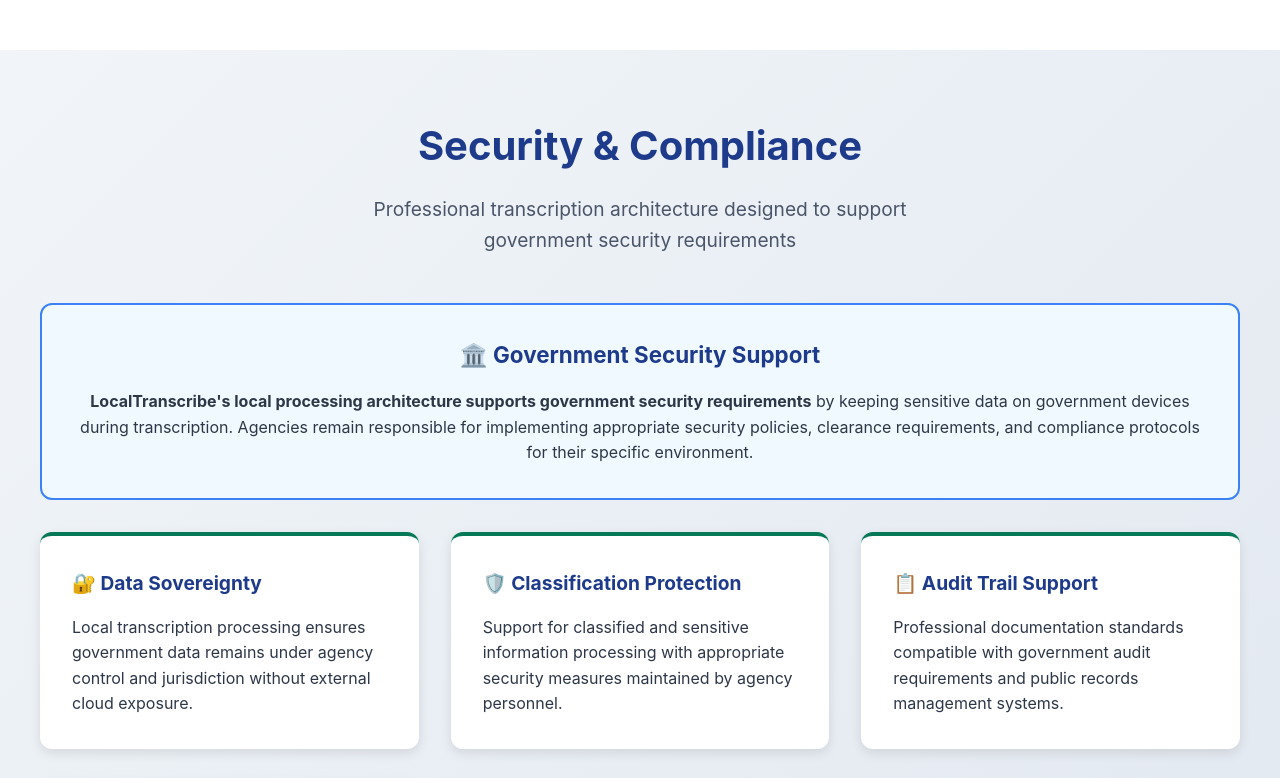
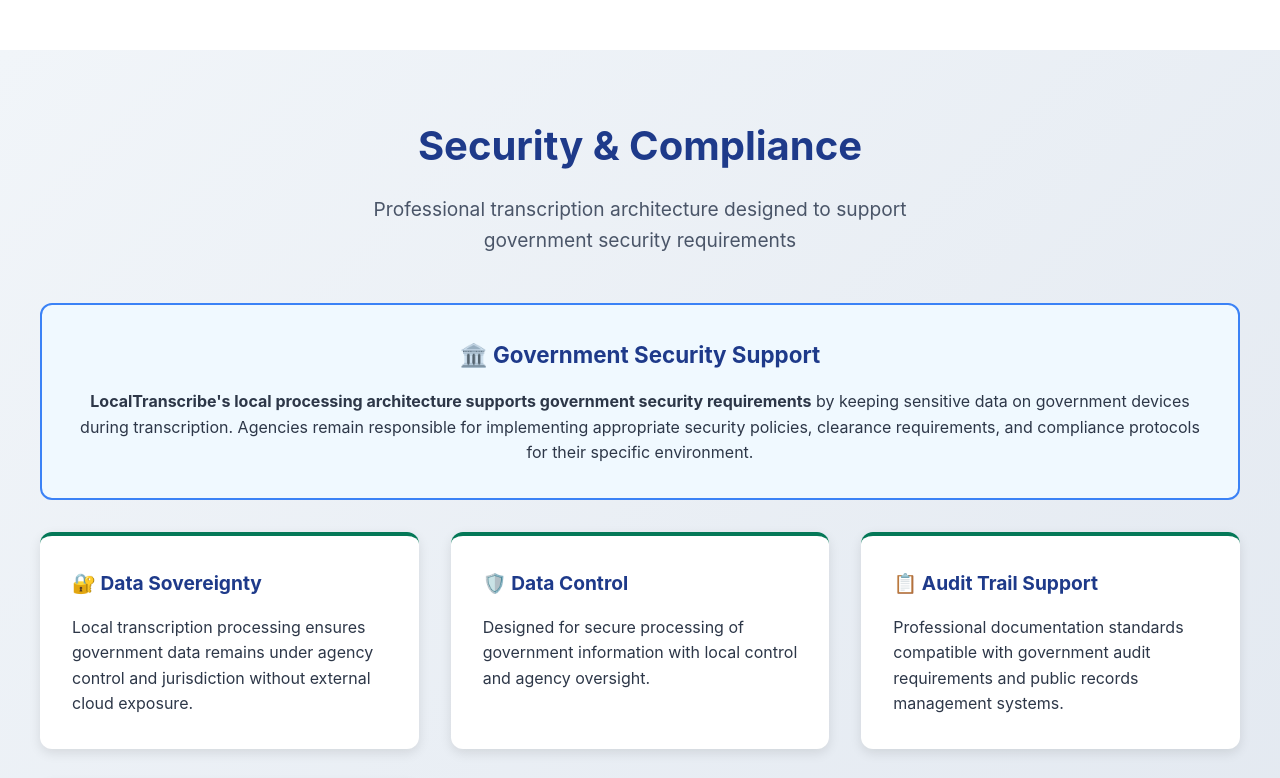
Before and after one commit to Lexopoly/lexopoly.github.io, a plain HTML site: page government/index.html in a window 1280 px wide. Shown: the part 2946-3724 px from the top of the page. Drawn offline with Linux system fonts and the light colour scheme.

Commit message:
Tone down security claims on government page per user feedback
🔧 Security Messaging Adjustments:
- Changed 'Classification Protection' → 'Data Control' (more appropriate)
- Removed 'classified and sensitive information' → 'sensitive information'
- Softened 'classified information processing' claims
- Maintained security focus while avoiding overstated capabilities

✅ More Appropriate Positioning:
- Emphasizes local control and agency oversight
- Focuses on data sovereignty and security protocols
- Avoids claiming specific classified information handling
- Maintains professional security messaging without overreach

```diff
--- a/government/index.html
+++ b/government/index.html
@@ -580,7 +580,7 @@
                     <div class="pain-point">
                         <div class="pain-point-icon">🔒</div>
                         <h3>Data Security Requirements</h3>
-                        <p>Government agencies handle sensitive and classified information requiring strict security protocols. Cloud-based transcription services create unacceptable data exposure risks for public sector organizations.</p>
+                        <p>Government agencies handle sensitive information requiring strict security protocols. Cloud-based transcription services create unacceptable data exposure risks for public sector organizations.</p>
                     </div>
 
                     <div class="pain-point">
@@ -682,8 +682,8 @@
                     </div>
 
                     <div class="security-card">
-                        <h4>🛡️ Classification Protection</h4>
-                        <p>Support for classified and sensitive information processing with appropriate security measures maintained by agency personnel.</p>
+                        <h4>🛡️ Data Control</h4>
+                        <p>Designed for secure processing of government information with local control and agency oversight.</p>
                     </div>
 
                     <div class="security-card">
```
